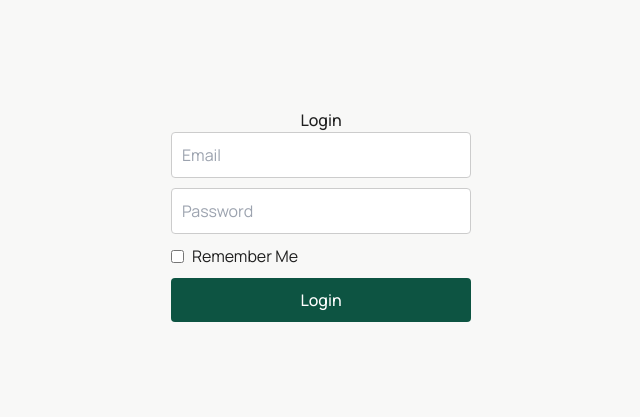
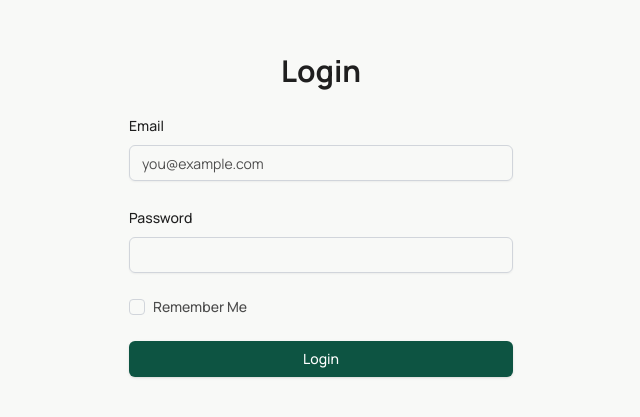
Before and after one commit to jzsun22/orvia-scheduler, a Next.js app: page /login in a window 1280 px wide. Shown: the part 217-634 px from the top of the page, without its empty margins (319-959 px from the left). Built offline with nearby package versions, Linux system fonts and the light colour scheme; no server answers.

Commit message:
Refactor login page

```diff
--- a/package.json
+++ b/package.json
@@ -15,7 +15,7 @@
     "@radix-ui/react-alert-dialog": "^1.1.7",
     "@radix-ui/react-checkbox": "^1.1.5",
     "@radix-ui/react-dialog": "^1.1.13",
-    "@radix-ui/react-dropdown-menu": "^2.0.6",
+    "@radix-ui/react-dropdown-menu": "^2.1.15",
     "@radix-ui/react-label": "^2.1.3",
     "@radix-ui/react-popover": "^1.1.13",
     "@radix-ui/react-radio-group": "^1.3.2",
--- a/src/app/login/page.tsx
+++ b/src/app/login/page.tsx
@@ -4,6 +4,10 @@ import { useState } from 'react';
 import { useRouter } from 'next/navigation';
 import { supabase } from '@/lib/supabase/client';
 import React from 'react';
+import { Button } from "@/components/ui/button";
+import { Input } from "@/components/ui/input";
+import { Label } from "@/components/ui/label";
+import { Checkbox } from "@/components/ui/checkbox";
 
 export default function LoginPage() {
   const [email, setEmail] = useState('');
@@ -35,42 +39,52 @@ export default function LoginPage() {
   };
 
   return (
-    <div style={{ display: 'flex', flexDirection: 'column', alignItems: 'center', justifyContent: 'center', minHeight: '100vh' } as React.CSSProperties}>
-      <h1>Login</h1>
-      <form onSubmit={handleLogin} style={{ display: 'flex', flexDirection: 'column', width: '300px', gap: '10px' } as React.CSSProperties}>
-        <input
+    <div className="flex min-h-screen flex-col items-center justify-center bg-[#f8f9f7] p-4">
+      <div className="w-full max-w-sm space-y-6">
+        <div className="text-center">
+          <h1 className="text-3xl font-bold text-[#1f1f1f]">Login</h1>
+        </div>
+        <form onSubmit={handleLogin} className="space-y-6">
+          <div className="space-y-2">
+            <Label htmlFor="email" className="text-[#1f1f1f]">Email</Label>
+            <Input
+              id="email"
               type="email"
-          placeholder="Email"
+              placeholder="you@example.com"
               value={email}
               onChange={(e) => setEmail(e.target.value)}
               required
-          style={{ padding: '10px', border: '1px solid #ccc', borderRadius: '4px' } as React.CSSProperties}
+              className="border-gray-300 focus:border-[#0d5442] focus:ring-[#0d5442]"
             />
-        <input
+          </div>
+          <div className="space-y-2">
+            <Label htmlFor="password" className="text-[#1f1f1f]">Password</Label>
+            <Input
+              id="password"
               type="password"
-          placeholder="Password"
               value={password}
               onChange={(e) => setPassword(e.target.value)}
               required
-          style={{ padding: '10px', border: '1px solid #ccc', borderRadius: '4px' } as React.CSSProperties}
+              className="border-gray-300 focus:border-[#0d5442] focus:ring-[#0d5442]"
             />
-        <div style={{ display: 'flex', alignItems: 'center', gap: '8px' } as React.CSSProperties}>
-          <input
-            type="checkbox"
+          </div>
+          <div className="flex items-center space-x-2">
+            <Checkbox
               id="rememberMe"
               checked={rememberMe}
-            onChange={(e) => setRememberMe(e.target.checked)}
-            style={{ cursor: 'pointer' } as React.CSSProperties}
+              onCheckedChange={(checked) => setRememberMe(checked as boolean)}
+              className="border-gray-300 data-[state=checked]:bg-[#0d5442] data-[state=checked]:text-white"
             />
-          <label htmlFor="rememberMe" style={{ cursor: 'pointer', userSelect: 'none' } as React.CSSProperties}>
+            <Label htmlFor="rememberMe" className="cursor-pointer select-none text-sm text-[#4d4d4d]">
               Remember Me
-          </label>
+            </Label>
           </div>
-        <button type="submit" style={{ padding: '10px', backgroundColor: '#0d5442', color: 'white', border: 'none', borderRadius: '4px', cursor: 'pointer' } as React.CSSProperties}>
+          <Button type="submit" className="w-full bg-[#0d5442] text-white hover:bg-[#0a4335]">
             Login
-        </button>
-        {error && <p style={{ color: 'red' } as React.CSSProperties}>{error}</p>}
+          </Button>
+          {error && <p className="text-sm text-red-600 text-center">{error}</p>}
         </form>
+      </div>
     </div>
   );
 }
```
Also changed, not shown: 1 other file (tests, documents, lock files or other folders). Lines whose indentation alone changed are shown as unchanged.
